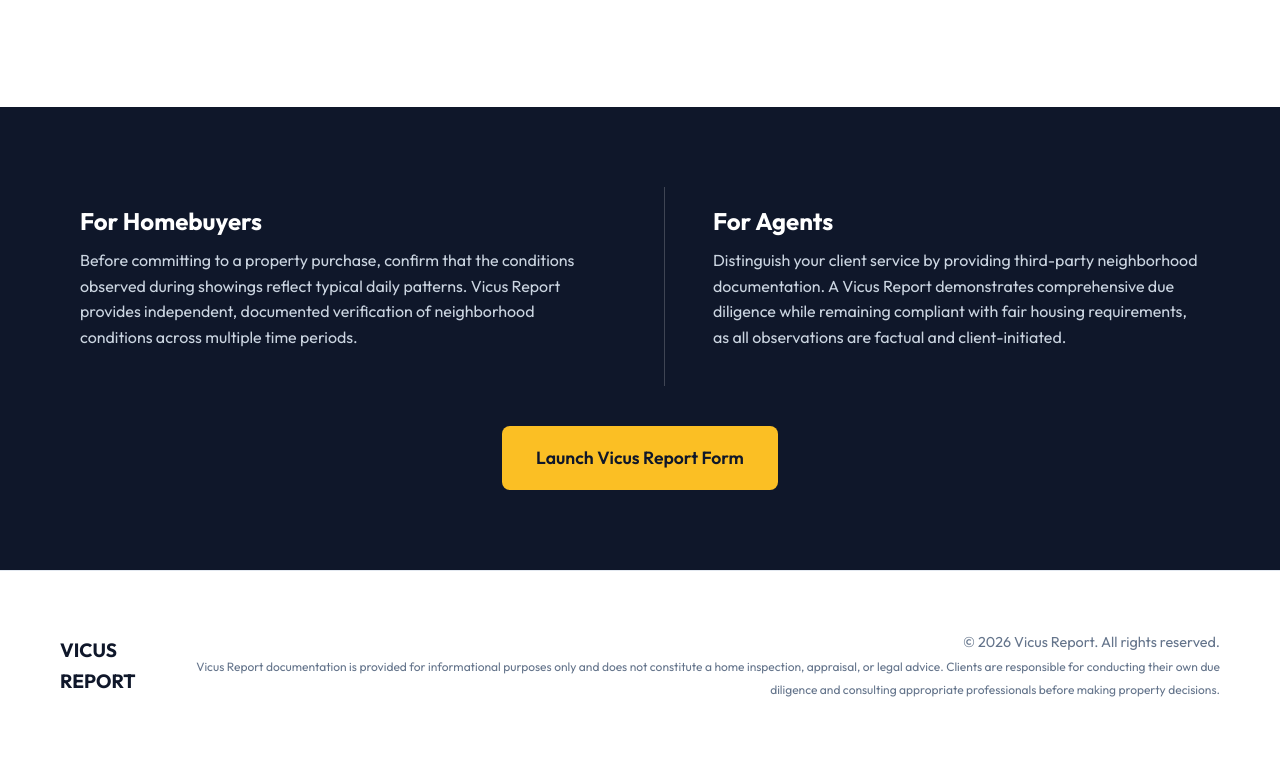
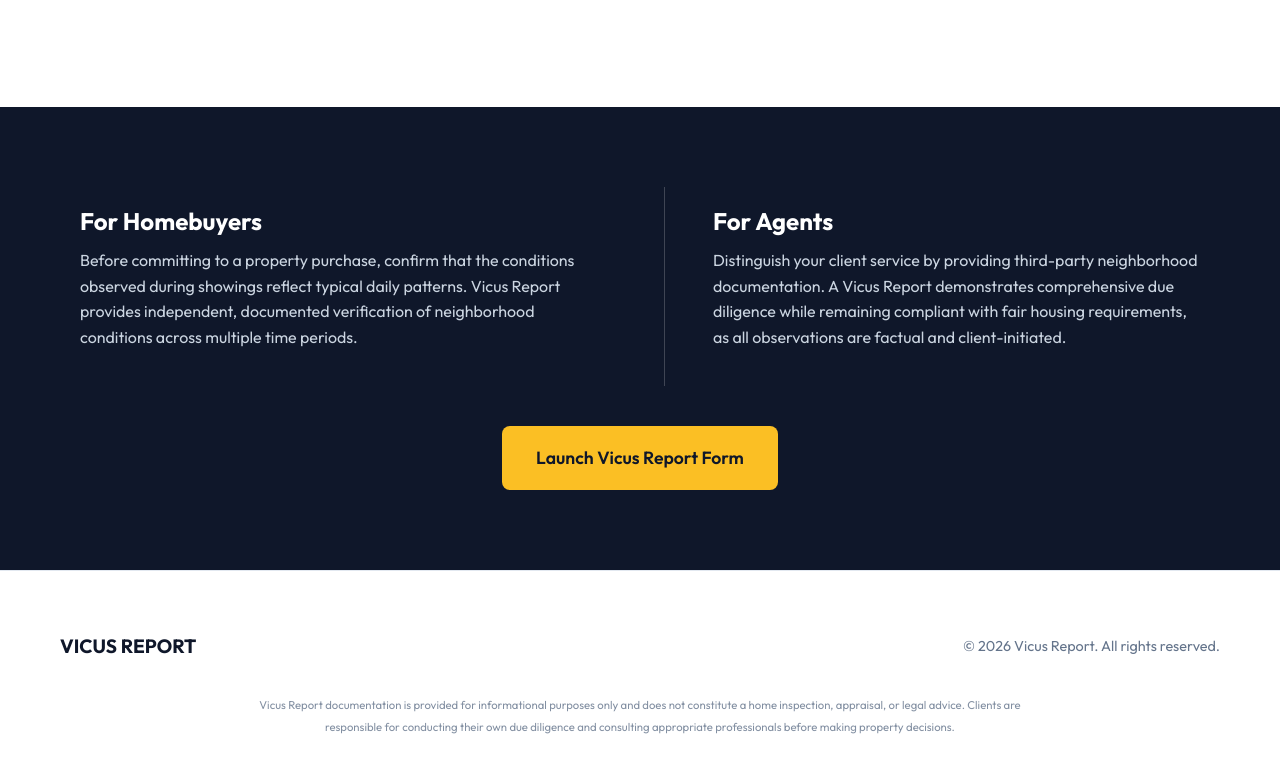
Before and after one commit to Runnin2343/vicusreport, a plain HTML site: page index.html in a window 1280 px wide. Shown: the part 2668-3440 px from the top of the page. Drawn offline with Linux system fonts and the light colour scheme.

Commit message:
Refactor footer layout for better disclaimer visibility

```diff
--- a/index.html
+++ b/index.html
@@ -379,10 +379,14 @@
 
     <!-- Footer -->
     <footer>
-        <div class="container footer-content">
-            <div class="footer-logo">VICUS REPORT</div>
-            <div class="footer-copy">
-                &copy; 2026 Vicus Report. All rights reserved.<br>
+        <div class="container">
+            <div class="footer-content">
+                <div class="footer-logo">VICUS REPORT</div>
+                <div class="footer-copy">
+                    &copy; 2026 Vicus Report. All rights reserved.
+                </div>
+            </div>
+            <div class="footer-disclaimer">
                 <small>Vicus Report documentation is provided for informational purposes only and does not constitute a
                     home inspection, appraisal, or legal advice. Clients are responsible for conducting their own due
                     diligence and consulting appropriate professionals before making property decisions.</small>
--- a/style.css
+++ b/style.css
@@ -431,6 +431,17 @@
   color: var(--text-light);
 }
 
+.footer-disclaimer {
+  margin-top: 32px;
+  text-align: center;
+  font-size: 0.85rem;
+  color: var(--text-light);
+  opacity: 0.8;
+  max-width: 800px;
+  margin-left: auto;
+  margin-right: auto;
+}
+
 /* RESPONSIVE / MOBILE STYLES */
 @media (max-width: 900px) {
   .hero-title {
```
